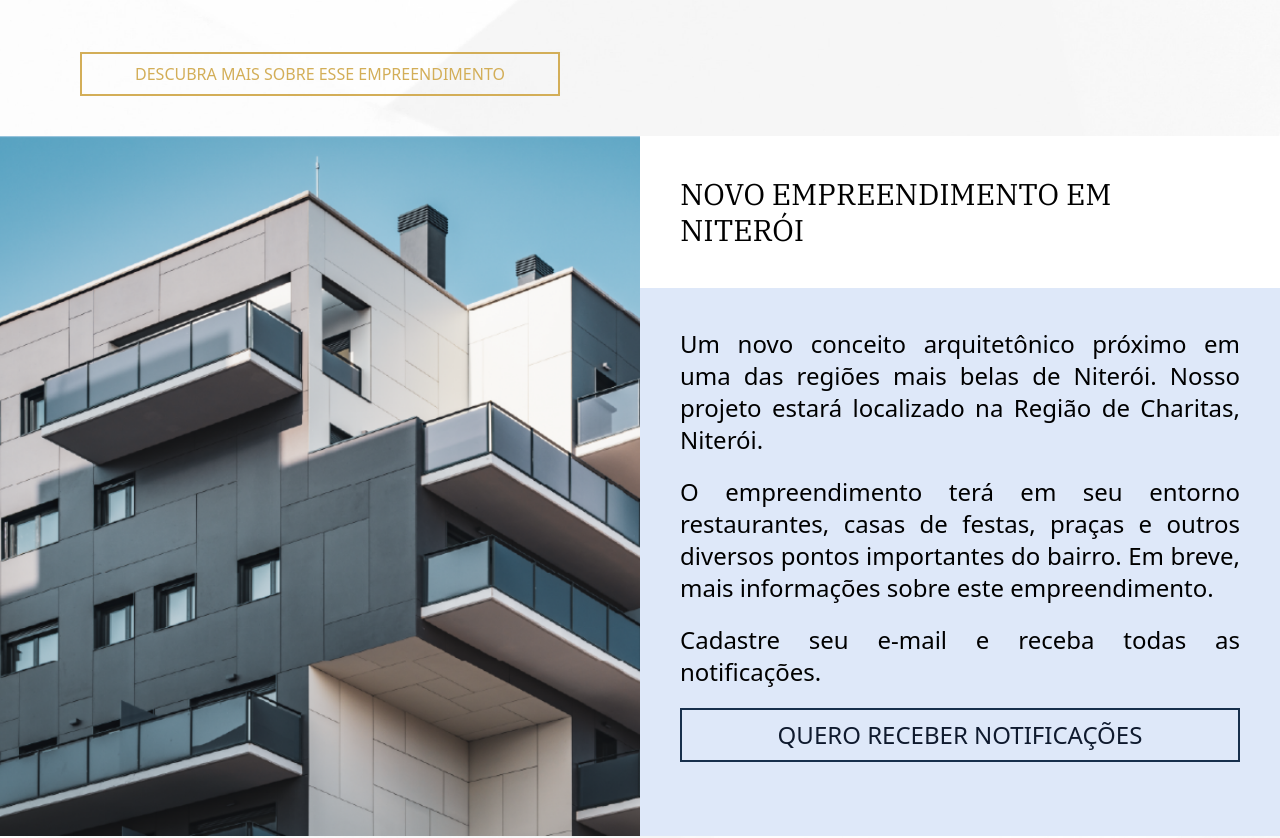
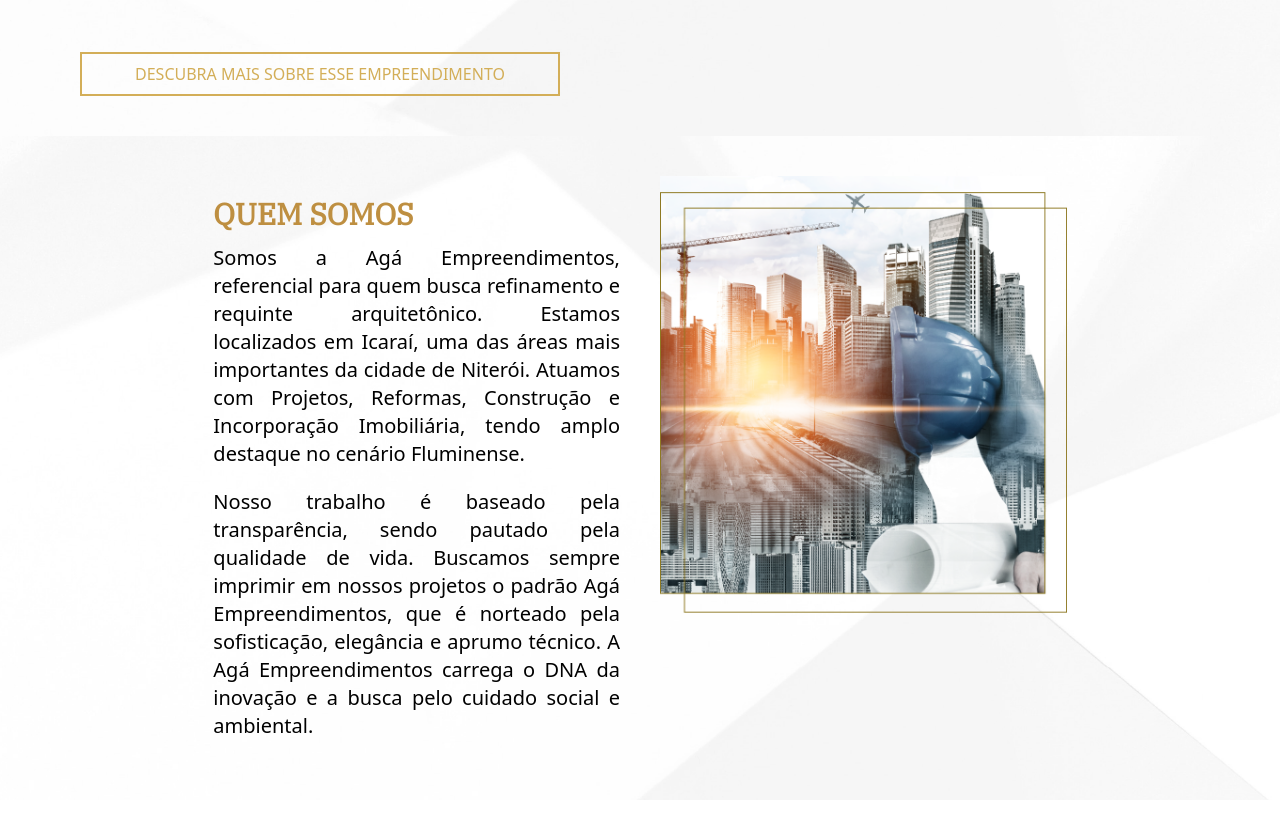
Before and after one commit to Grupo-Hp/aga-2.0, a Next.js app: page / in a window 1280 px wide. Shown: the part 1540-2378 px from the top of the page. Built offline with nearby package versions, Linux system fonts and the light colour scheme; no server answers.

Commit message:
Ocultar aruã

```diff
--- a/pages/index.jsx
+++ b/pages/index.jsx
@@ -3,7 +3,7 @@ import PoliticaComponents from '../components/PoliticaComponets'
 import Nav from '../components/Nav'
 import Header from '../components/Header'
 import ItaipuMall from '../components/ItaipuMall'
-import Arua from '../components/Arua'
+//import Arua from '../components/Arua'
 import QuemSomos from '../components/QuemSomos'
 import MVV from '../components/MVV'
 import Footer from '../components/Footer'
@@ -17,7 +17,6 @@ export default function Home() {
       <Nav />
       <Header />
       <ItaipuMall />
-      <Arua />
       <QuemSomos />
       <MVV />
       <Contato />
```
